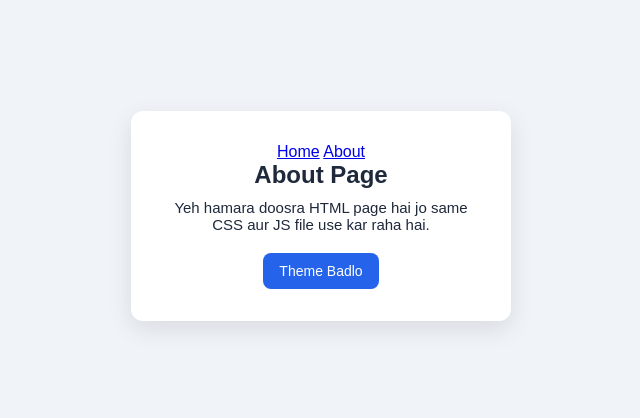
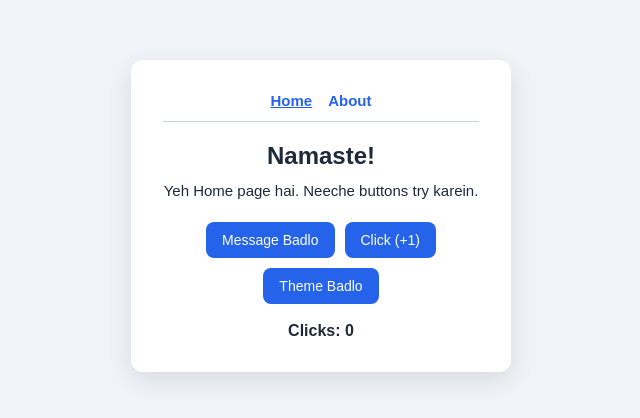
Before and after one commit to kajal-kumari15/classs, a plain HTML site: page about.html in a window 1280 px wide. Shown: the part 184-602 px from the top of the page, without its empty margins (319-959 px from the left). Drawn offline with Linux system fonts and the light colour scheme.

Commit message:
new change after about page

```diff
--- a/about.html
+++ b/about.html
@@ -3,22 +3,26 @@
 <head>
   <meta charset="UTF-8" />
   <meta name="viewport" content="width=device-width, initial-scale=1.0" />
-  <title>About - Mera Web Page</title>
+  <title>Home - Mera Web Page</title>
   <link rel="stylesheet" href="index.css" />
 </head>
 <body>
   <div class="card">
     <nav class="nav">
-      <a href="index.html">Home</a>
-      <a href="about.html" class="active">About</a>
+      <a href="index.html" class="active">Home</a>
+      <a href="about.html">About</a>
     </nav>
 
-    <h1>About Page</h1>
-    <p>Yeh hamara doosra HTML page hai jo same CSS aur JS file use kar raha hai.</p>
+    <h1 id="greeting">Namaste!</h1>
+    <p>Yeh Home page hai. Neeche buttons try karein.</p>
 
     <div class="btn-group">
+      <button id="msgBtn">Message Badlo</button>
+      <button id="countBtn">Click (+1)</button>
       <button id="themeBtn">Theme Badlo</button>
     </div>
+
+    <div id="counter">Clicks: 0</div>
   </div>
 
   <script src="index.js"></script>
--- a/index.css
+++ b/index.css
@@ -35,6 +35,26 @@ body.dark .card {
   box-shadow: 0 8px 24px rgba(0, 0, 0, 0.4);
 }
 
+.nav {
+  display: flex;
+  justify-content: center;
+  gap: 16px;
+  margin-bottom: 20px;
+  padding-bottom: 12px;
+  border-bottom: 1px solid #cbd5e1;
+}
+
+.nav a {
+  text-decoration: none;
+  color: #2563eb;
+  font-weight: bold;
+  font-size: 15px;
+}
+
+.nav a.active {
+  text-decoration: underline;
+}
+
 h1 {
   font-size: 24px;
   margin-bottom: 10px;
@@ -43,6 +63,7 @@ h1 {
 p {
   font-size: 15px;
   margin-bottom: 20px;
+  line-height: 1.5;
 }
 
 .btn-group {
--- a/index.js
+++ b/index.js
@@ -1,19 +1,28 @@
 let count = 0;
 const greeting = document.getElementById("greeting");
 const counter = document.getElementById("counter");
+const msgBtn = document.getElementById("msgBtn");
+const countBtn = document.getElementById("countBtn");
+const themeBtn = document.getElementById("themeBtn");
 
-document.getElementById("msgBtn").addEventListener("click", () => {
+if (msgBtn && greeting) {
+  msgBtn.addEventListener("click", () => {
     greeting.textContent =
       greeting.textContent === "Namaste!"
         ? "Swagat Hai!"
         : "Namaste!";
   });
+}
 
-document.getElementById("countBtn").addEventListener("click", () => {
+if (countBtn && counter) {
+  countBtn.addEventListener("click", () => {
     count += 1;
     counter.textContent = `Clicks: ${count}`;
   });
+}
 
-document.getElementById("themeBtn").addEventListener("click", () => {
+if (themeBtn) {
+  themeBtn.addEventListener("click", () => {
     document.body.classList.toggle("dark");
   });
+}
```
Lines whose indentation alone changed are shown as unchanged.
